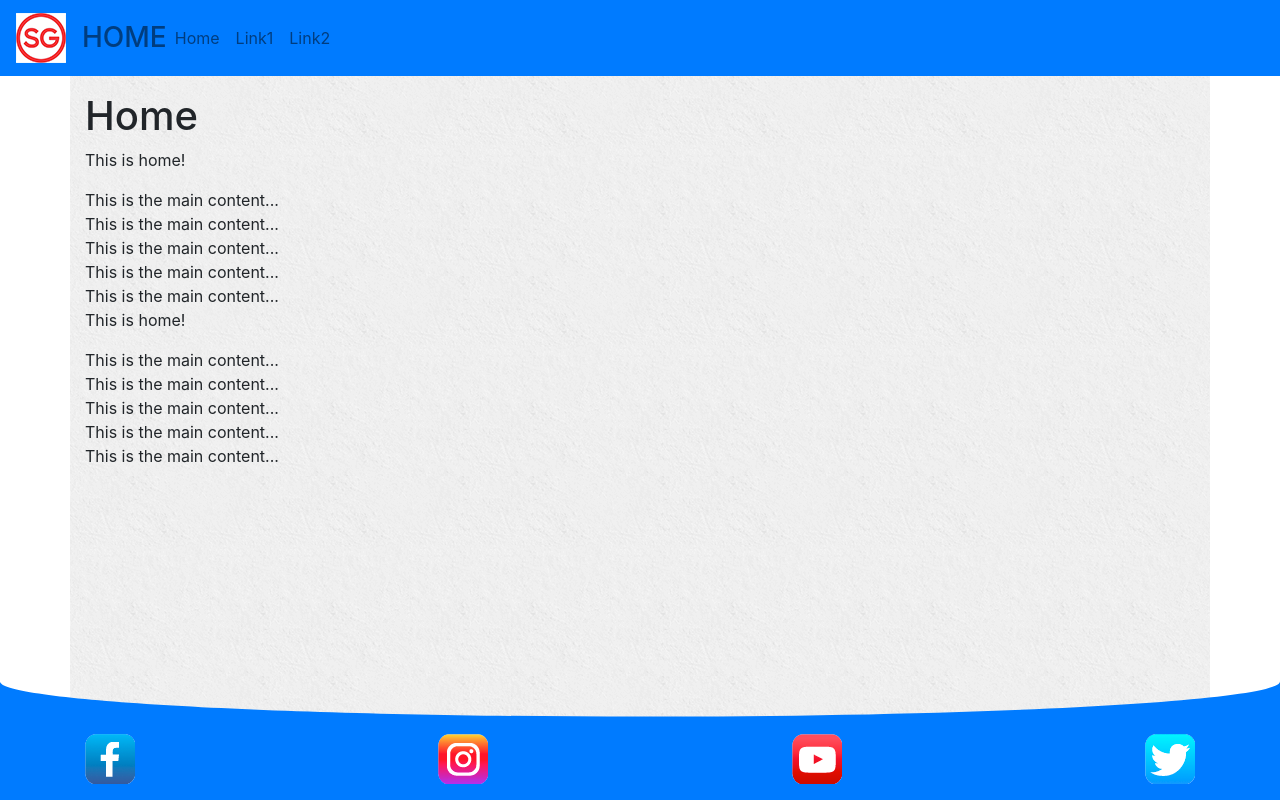
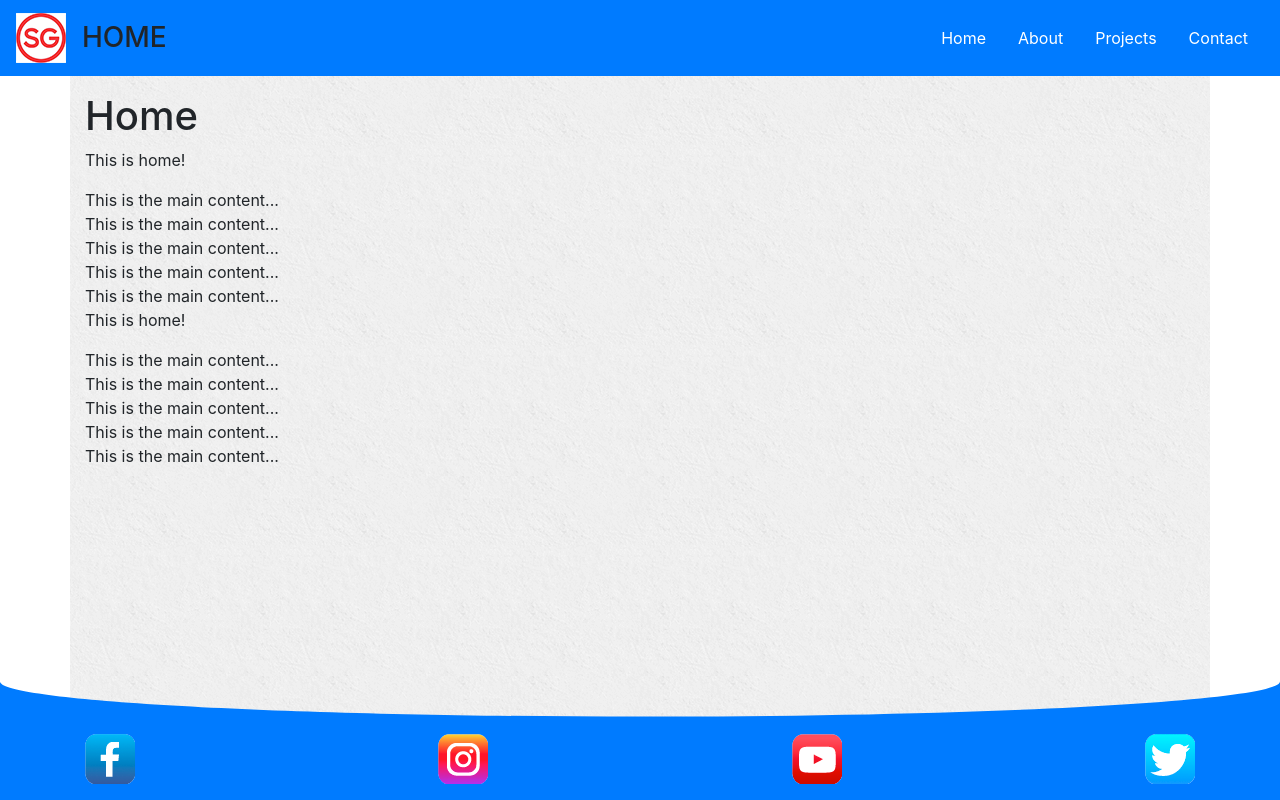
Before and after one commit to sgedye/mobile-portfolio, a React (Create React App) app: page / in a window 1280 px wide. Built offline with nearby package versions, Linux system fonts and the light colour scheme.

Commit message:
Updated Header
Removed the React-Bootstrap to get toggling working properly.

```diff
--- a/src/components/Header.tsx
+++ b/src/components/Header.tsx
@@ -1,29 +1,75 @@
 import React from "react";
-import { useLocation } from "react-router-dom";
-import Navbar from "react-bootstrap/Navbar";
-import Nav from "react-bootstrap/Nav";
+import { Link, useLocation } from "react-router-dom";
 
 export const Header = () => {
   const { pathname } = useLocation();
   const title = pathname.substring(1) || "Home";
+  const [isNavCollapsed, setIsNavCollapsed] = React.useState(true);
+
+  const toggleNav = () => setIsNavCollapsed(!isNavCollapsed);
+
   return (
-    <header className="bg-primary sticky-top header">
-      <Navbar bg="" expand="lg">
-        <Navbar.Brand href="/">
-          <img src="/content/gfx/sg-logo.png" alt="SG Logo" className="img-fluid w-20" />
-        </Navbar.Brand>
-        <Navbar.Text className="h3 justify-content-center text-uppercase m-0">
+    <header className="sticky-top header">
+      <nav className="navbar navbar-expand-lg navbar-light  bg-primary">
+        <Link className="navbar-brand text-info font-weight-bolder" to="/">
+          <img
+            src="/content/gfx/sg-logo.png"
+            alt="SG Logo"
+            className="img-fluid w-20"
+          />
+        </Link>
+        <h1 className="h3 justify-content-center text-uppercase m-0">
           {title}
-        </Navbar.Text>
-        <Navbar.Toggle aria-controls="basic-navbar-nav" />
-        <Navbar.Collapse id="basic-navbar-nav">
-          <Nav className="mr-auto">
-            <Nav.Link href="#home">Home</Nav.Link>
-            <Nav.Link href="#link">Link1</Nav.Link>
-            <Nav.Link href="#link">Link2</Nav.Link>
-          </Nav>
-        </Navbar.Collapse>
-      </Navbar>
+        </h1>
+        <button
+          className="navbar-toggler"
+          type="button"
+          data-toggle="collapse"
+          data-target="#topNavBar"
+          aria-controls="topNavBar"
+          aria-expanded={!isNavCollapsed}
+          aria-label="Toggle navigation"
+          onClick={toggleNav}
+        >
+          <span className="navbar-toggler-icon"></span>
+        </button>
+
+        <div
+          className={`${
+            isNavCollapsed ? "collapse" : ""
+          } navbar-collapse justify-content-end`}
+          id="topNavBar"
+        >
+          <Link
+            className="nav-link text-center text-white"
+            onClick={toggleNav}
+            to="/"
+          >
+            Home
+          </Link>
+          <Link
+            className="nav-link text-center text-white"
+            onClick={toggleNav}
+            to="/about"
+          >
+            About
+          </Link>
+          <Link
+            className="nav-link text-center text-white"
+            onClick={toggleNav}
+            to="/projects"
+          >
+            Projects
+          </Link>
+          <Link
+            className="nav-link text-center text-white"
+            onClick={toggleNav}
+            to="/contact"
+          >
+            Contact
+          </Link>
+        </div>
+      </nav>
     </header>
   );
 };
```
